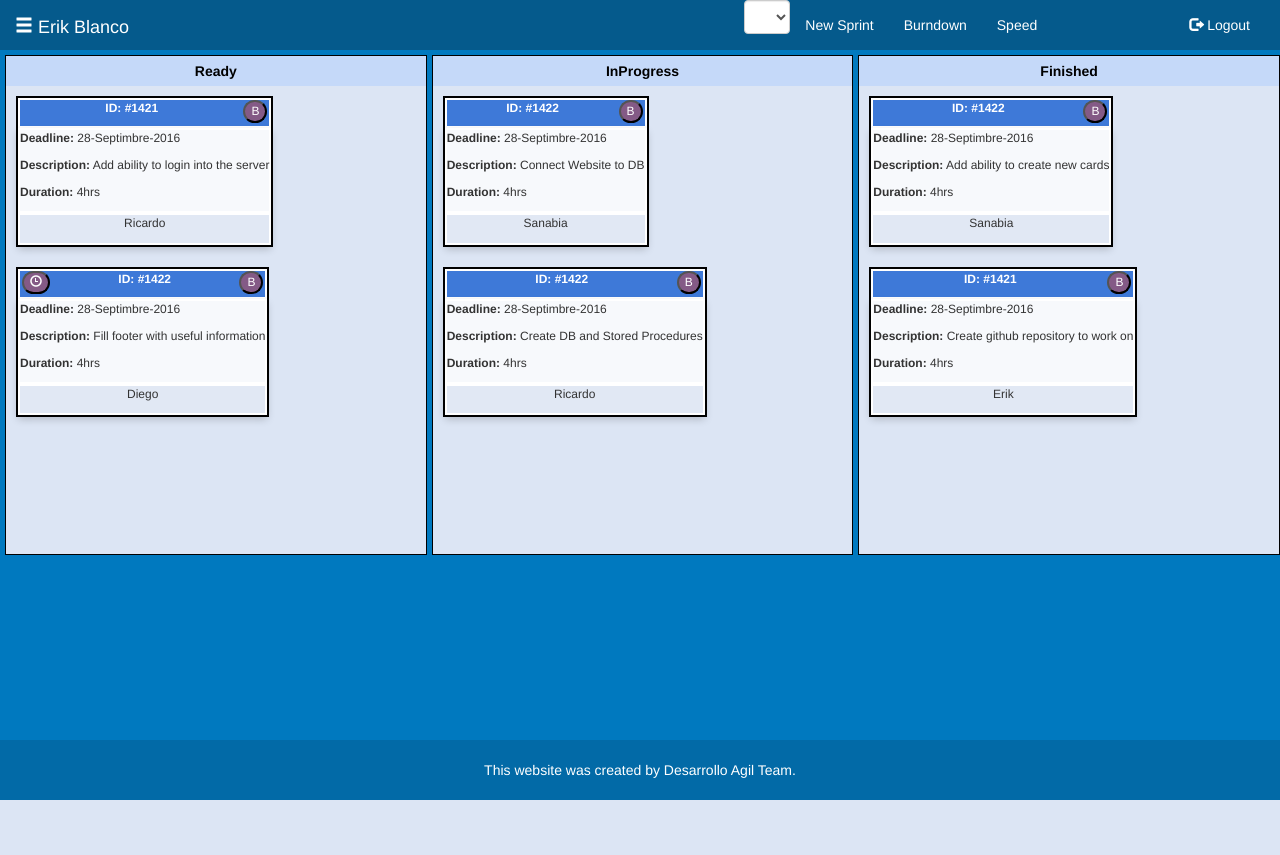
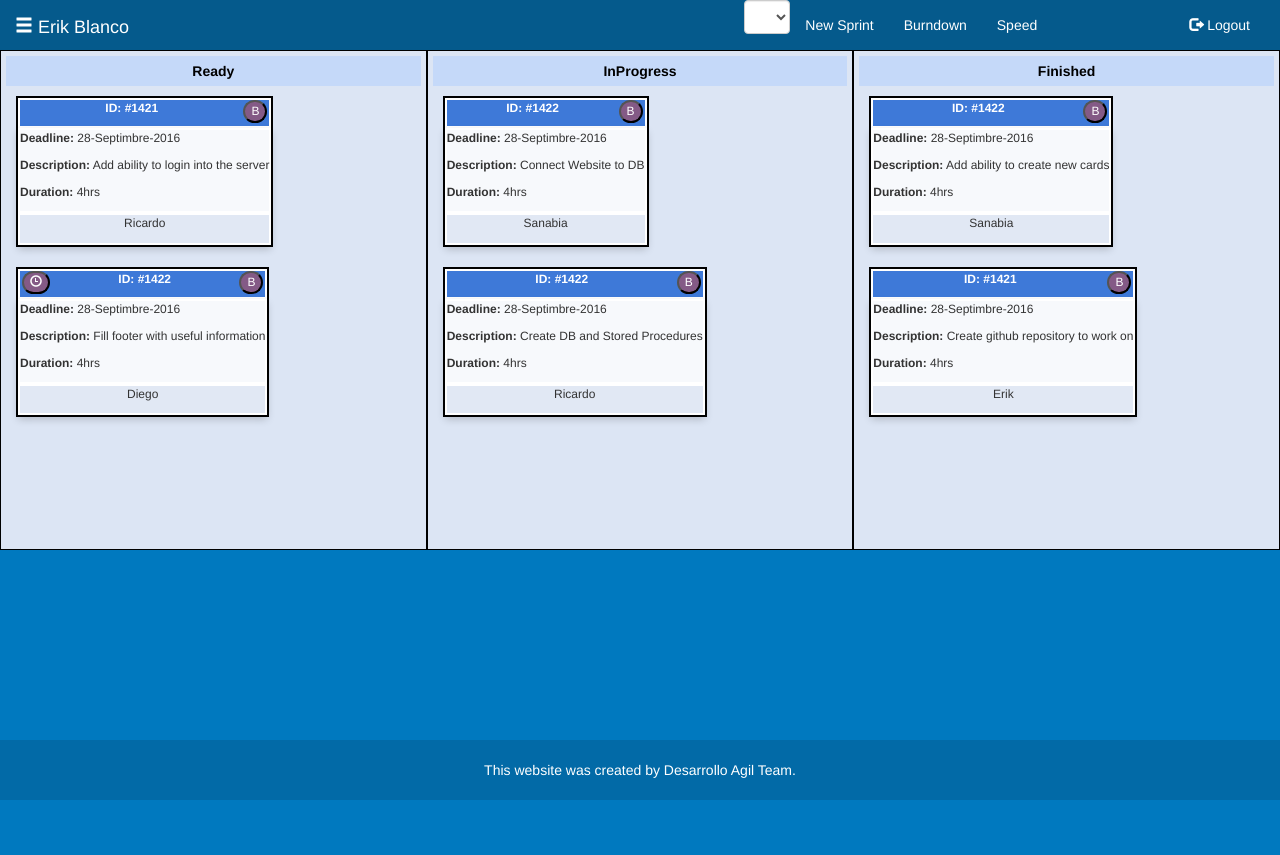
Before and after one commit to ErikBG/agiltrello, a PHP site: page / in a window 1280 px wide. Before the commit the page ends 800 px from the top, so only its background shows below. Run offline with PHP 8.4, Linux system fonts and the light colour scheme; lists and menus that the app fills with data are empty.

Commit message:
Responsive columns and sidebar
- Several changes to style.css, simple-sidebar.css made in order to make
the page responsive.
- Few changes to index made to avoid unnecesary divs.

```diff
--- a/css/simple-sidebar.css
+++ b/css/simple-sidebar.css
@@ -11,6 +11,10 @@
 /* Toggle Styles */
 
 #wrapper {
+	min-height: 100vh;
+	height: 100%;
+	display: inline-block;
+	position: relative;
     padding-left: 0;
     -webkit-transition: all 0.5s ease;
     -moz-transition: all 0.5s ease;
@@ -19,18 +23,20 @@
 }
 
 #wrapper.toggled {
+	height: 100%;
     padding-left: 250px;
 }
 
 #sidebar-wrapper {
-    z-index: 1000;
+    z-index: 0;
     position: absolute;
-	top: 50px;
+	top: 0px;
     left: 250px;
-	bottom: 60px;
+	min-height: 100%;
     width: 0;
     margin-left: -250px;
     overflow-y: auto;
+	overflow-x: hidden;
     background: #E8E3E7;
     -webkit-transition: all 0.5s ease;
     -moz-transition: all 0.5s ease;
--- a/css/style.css
+++ b/css/style.css
@@ -10,11 +10,14 @@ html {
     height: 100%;
 }
 
-body
-{
-  margin-bottom: 60px;
+body {
 	background-color: #0079BF;
 	background-size: cover;
+	clear: both;
+	min-height: 100%;
+	bottom: 60px;
+	overflow-y: auto;
+
 }
 .error{
 	color: red;
@@ -23,6 +26,7 @@ body
 
 /* NAVBAR */
 .navbar {
+	z-index: 1000;
 	margin-bottom: 0;
 	border-radius: 0;
     background-color: #055A8C;
@@ -53,26 +57,24 @@ body
 	padding: 5px;
 }
 
-.row.content {
+/*#wrapper {
+	z-index: -1000;
+}*/
+
+/*.row.content {
 	height: 100%;
 	clear: height;
-}
+}*/
 
 .iColumn {
 	padding: 5px;
 	min-width: 300px;
 	min-height: 500px;
-  height: 100%
-  background-color: #0079BF;
-  clear: height;
-}
-
-#ready, #inprogress, #finished
-{
 	background-color: #dce5f4;
-position: absolute;
-min-height:100%;
+	height: auto !important;
+	height: 100%;
 	border: 1px solid black;
+	overflow-y: auto;
 	clear: height;
 }
 
@@ -127,7 +129,7 @@ border:2px solid white;
     font-size: 12px;
 }
 .footer {
-    position: absolute;
+    position: fixed;
     bottom: 0;
     width: 100%;
     height: 60px;
--- a/index.html
+++ b/index.html
@@ -73,8 +73,8 @@
     <!--BOARD-->
 
 		<div class="container-fluid text-center row content">
-			<div class="col-sm-4 iColumn">
-				<div id="ready" class="readyCol">
+
+				<div id="ready" class="readyCol col-sm-4 iColumn">
 					<div class="title">Ready</div>
 
 					<div id="item1" draggable="true">
@@ -116,10 +116,8 @@
 						</div>
 					</div>
 				</div>
-			</div>
 
-			<div class="col-sm-4 iColumn">
-				<div id="inprogress" class="inProgressCol">
+				<div id="inprogress" class="inProgressCol col-sm-4 iColumn">
 					<div class="title">InProgress</div>
 					<div id="item3" draggable="true">
 						<div class="cardTitle js--item3">
@@ -154,10 +152,8 @@
 						</div>
 					</div>
 				</div>
-			</div>
 
-			<div class="col-sm-4 iColumn">
-				<div id="finished" class="finishedCol">
+				<div id="finished" class="finishedCol col-sm-4 iColumn">
 					<div class="title">Finished</div>
 					<div id="item5" draggable="true">
 						<div class="cardTitle js--item5">
@@ -192,7 +188,6 @@
 						</div>
 					</div>
 				</div>
-			</div>
 		</div>
 	</div>
 
```
Lines whose indentation alone changed are shown as unchanged.
